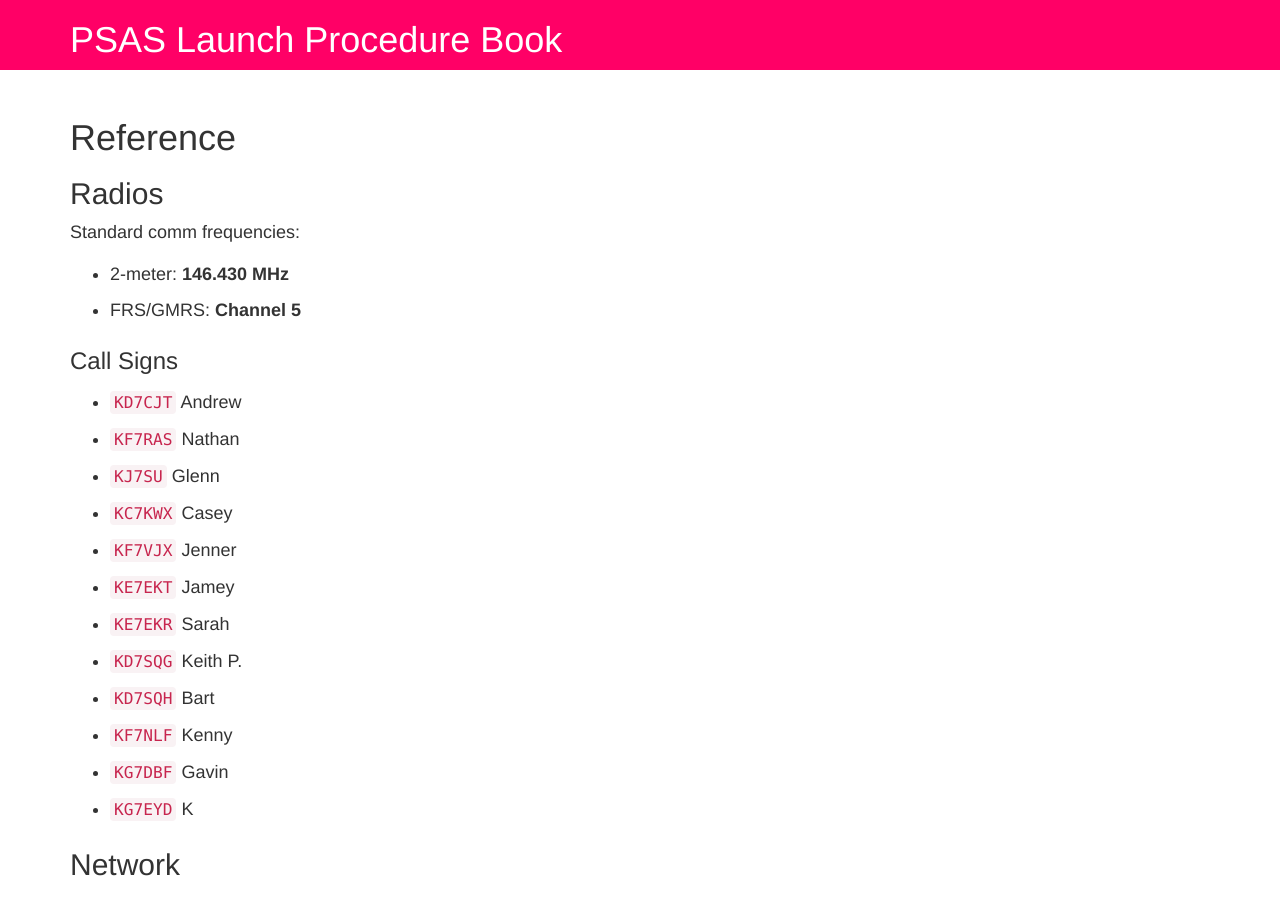
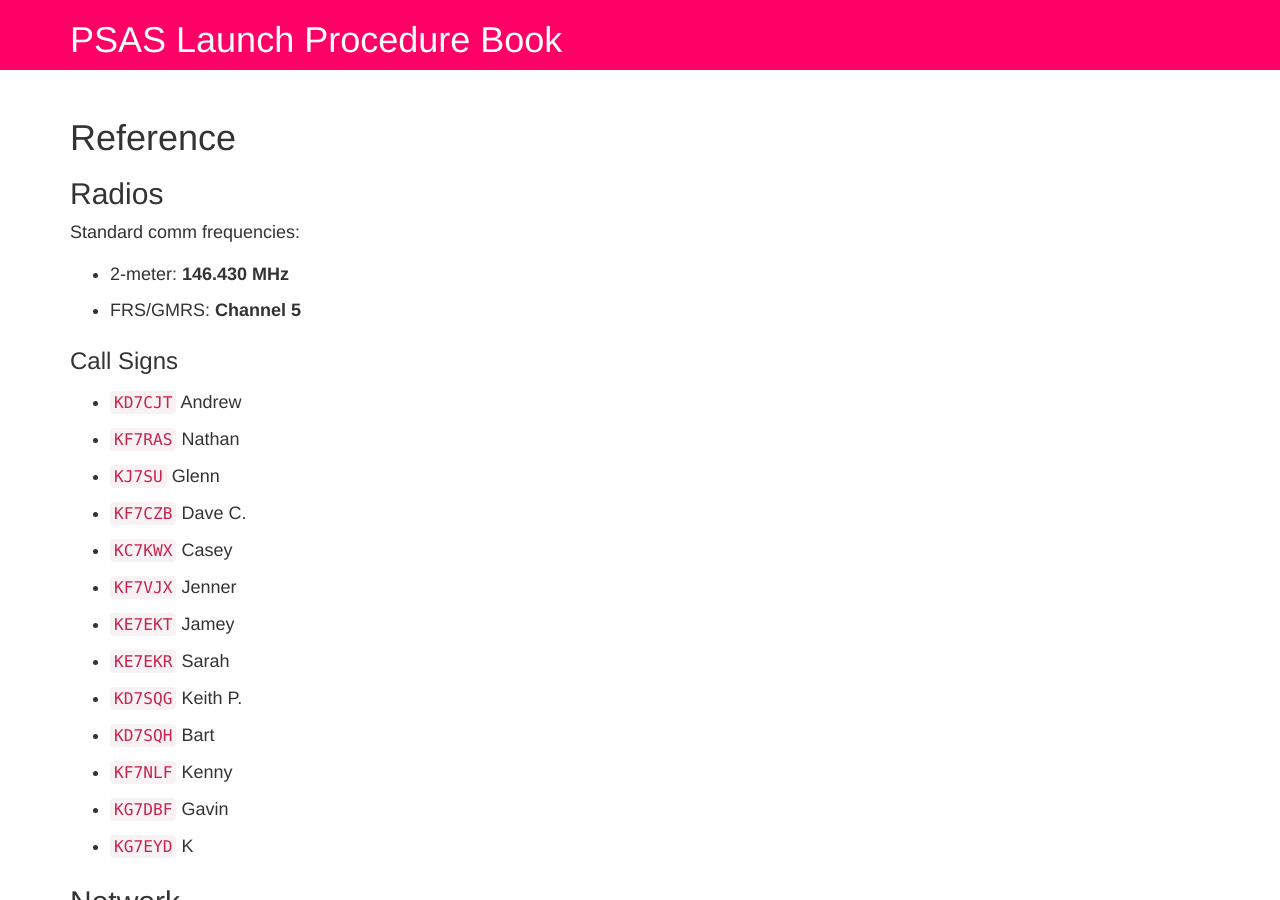
Before and after one commit to psas/procedure-book, a Jekyll site: the page built from 10-Reference.markdown, in a window 1280 px wide and 900 px high. Built offline with Jekyll 4.4.1, drawn with Linux system fonts in a browser that asks for light colours.

Commit message:
Dave's FCC callsign

```diff
--- a/10-Reference.markdown
+++ b/10-Reference.markdown
@@ -17,6 +17,7 @@ Standard comm frequencies:
  - `KD7CJT` Andrew
  - `KF7RAS` Nathan
  - `KJ7SU`  Glenn
+ - `KF7CZB` Dave C.
  - `KC7KWX` Casey
  - `KF7VJX` Jenner
  - `KE7EKT` Jamey
```
